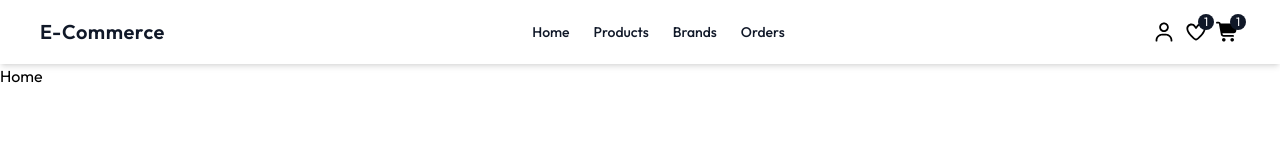
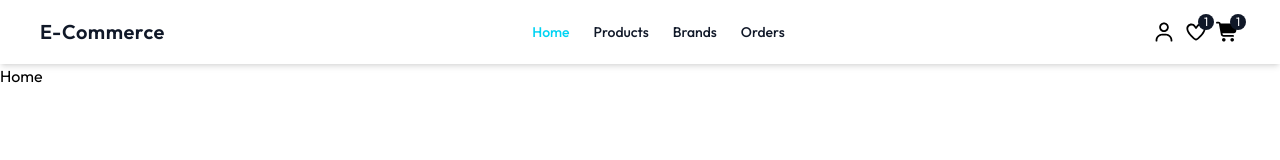
Before and after one commit to Mohammed-A7med/E-commerce, a React (Vite) app: page / in a window 1280 px wide. Shown: the top 160 px of the page. Built offline with nearby package versions, Linux system fonts and the light colour scheme.

Commit message:
fix: update Home route path from /home to /

```diff
--- a/src/components/Navbar/Navbar.tsx
+++ b/src/components/Navbar/Navbar.tsx
@@ -9,7 +9,7 @@ import Badge from "../../shared/Ui/Badge";
 import CloseIcon from "../../Icons/CloseIcon";
 
 const navLinks = [
-  { to: "/home", label: "Home" },
+  { to: "/", label: "Home" },
   { to: "/products", label: "Products" },
   { to: "/brands", label: "Brands" },
   { to: "/orders", label: "Orders" },
```
